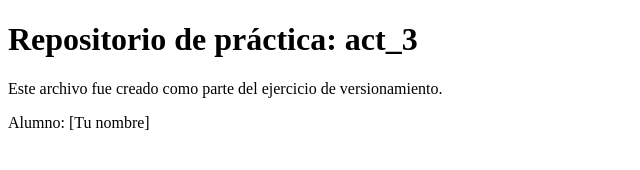
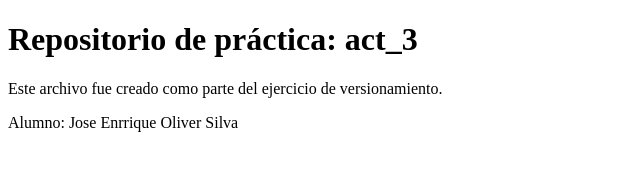
Before and after one commit to joseenrriqueoliversilva26/act_3, a plain HTML site: page index.html in a window 1280 px wide. Shown: the whole page, without its empty margins (0-640 px from the left). Drawn offline with Linux system fonts and the light colour scheme.

Commit message:
primer commit: se agrega index.html

```diff
--- a/index.html
+++ b/index.html
@@ -8,6 +8,6 @@
 <body>
   <h1>Repositorio de práctica: act_3</h1>
   <p>Este archivo fue creado como parte del ejercicio de versionamiento.</p>
-  <p>Alumno: [Tu nombre]</p>
+  <p>Alumno: Jose Enrrique Oliver Silva</p>
 </body>
 </html>
```
